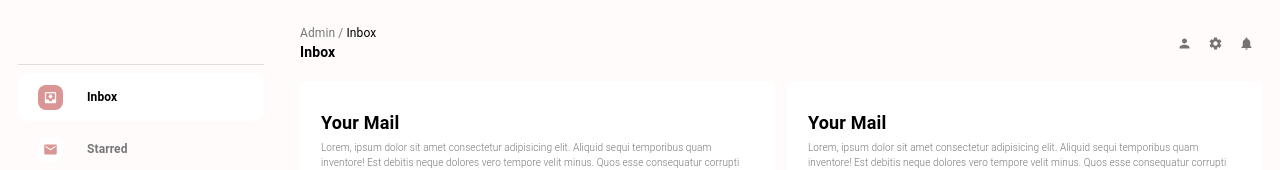
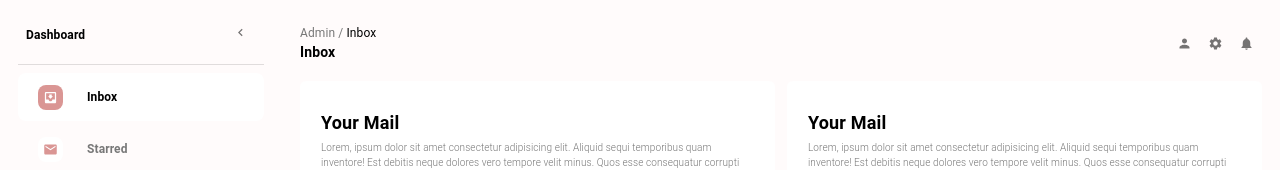
Before and after one commit to fizo-neechan/mui-dashboard-template, a Next.js app: page /admin/inbox in a window 1280 px wide. Shown: the top 170 px of the page. Built offline with nearby package versions, Linux system fonts and the light colour scheme.

Commit message:
fix sidebar stylings

```diff
--- a/src/features/admin/side-bar/Sidebar.style.ts
+++ b/src/features/admin/side-bar/Sidebar.style.ts
@@ -59,7 +59,6 @@ export const DrawerHeader = styled("div")(({ theme }) => ({
   alignItems: "center",
   justifyContent: "space-between",
   padding: theme.spacing(0, 1),
-  // necessary for content to be below app bar
   ...theme.mixins.toolbar,
 }));
 
--- a/src/features/admin/side-bar/Sidebar.tsx
+++ b/src/features/admin/side-bar/Sidebar.tsx
@@ -1,7 +1,8 @@
 "use client";
-import { Divider, List, ListItem, ListItemButton, ListItemIcon, ListItemText } from "@mui/material";
-import React, { useState } from "react";
-
+import { Divider, IconButton, List, ListItem, ListItemButton, ListItemIcon, ListItemText } from "@mui/material";
+import { useState } from "react";
+import ChevronLeftIcon from '@mui/icons-material/ChevronLeft';
+import ChevronRightIcon from '@mui/icons-material/ChevronRight';
 import InboxIcon from "@mui/icons-material/MoveToInbox";
 import MailIcon from "@mui/icons-material/Mail";
 import { Drawer, DrawerBox, DrawerHeader } from "./Sidebar.style";
@@ -20,7 +21,29 @@ export default function SideBar() {
   return (
     <Drawer variant="permanent" open={open}>
       <DrawerBox>
-        <DrawerHeader></DrawerHeader>
+        <DrawerHeader>
+          <ListItemText
+            primaryTypographyProps={{
+              fontWeight: "600 !important",
+              fontSize: "1.2rem",
+              color: "text.main",
+              marginTop: '0.5rem'
+            }}
+            sx={[
+              open
+                ? {
+                  opacity: 1,
+                }
+                : {
+                  opacity: 0,
+                },
+            ]}
+            primary="Dashboard"
+          />
+          <IconButton onClick={open ? handleDrawerClose : handleDrawerOpen}>
+            {!open ? <ChevronRightIcon /> : <ChevronLeftIcon />}
+          </IconButton>
+        </DrawerHeader>
         <Divider />
         <List>
           {["Inbox", "Starred", "Send email", "Drafts"].map((text, index) => (
@@ -44,8 +67,8 @@ export const StyledListItem: React.FC<StyledListItemProps> = ({ text, index, ope
       disablePadding
       sx={{
         display: "block",
-        backgroundColor: index === 0 ? "background.white" : "",
-        borderRadius: "10px",
+        backgroundColor: open && index === 0 ? "background.white" : "",
+        borderRadius: "8px",
         marginBottom: "0.4rem",
       }}
     >
```
